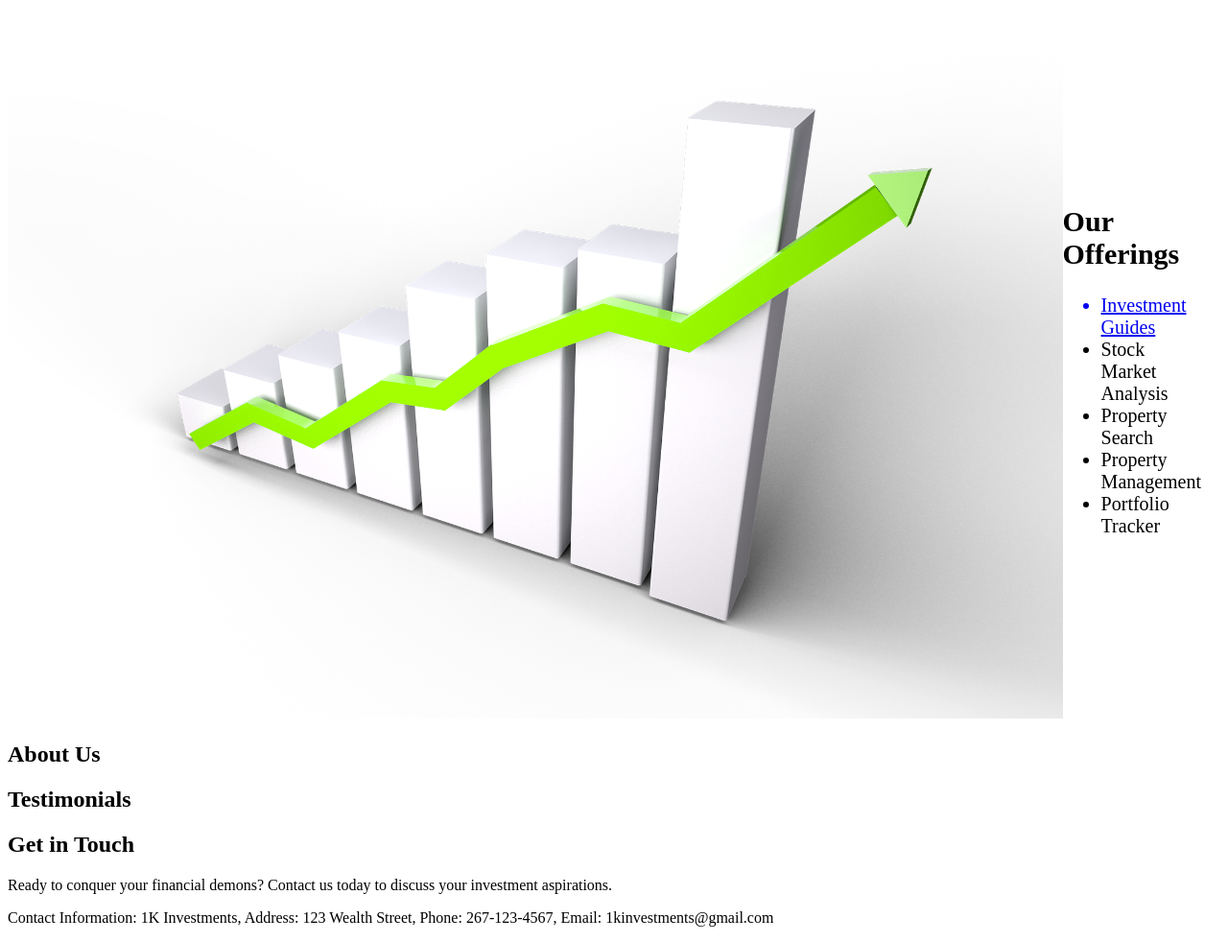
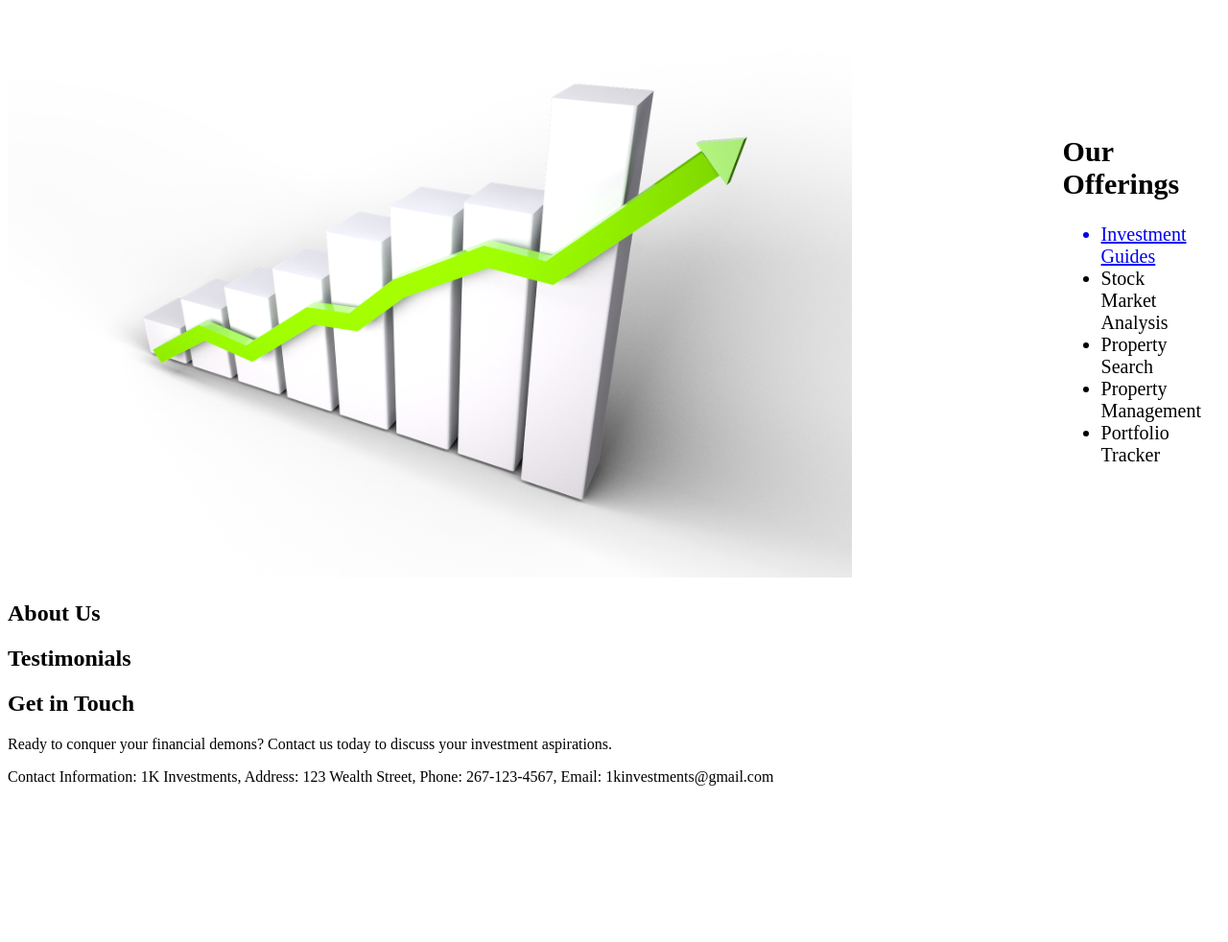
Before and after one commit to Mikal278/1kinvestments, a PHP site: page / in a window 1280 px wide. Shown: the part 98-1080 px from the top of the page at 96% size. After the commit the page ends 917 px from the top, so only its background shows below. Run offline with PHP 8.4, Linux system fonts and the light colour scheme.

Commit message:
Update main.css

```diff
--- a/main.css
+++ b/main.css
@@ -3,10 +3,8 @@ header {
 }
 
 img {
-	width: 100px
-	height: 100px;
-	max-width: 100%;
- 	max-height: 100%;
+	max-width: 80%;
+ 	max-height: 80%;
 }
 
 .container {
```
